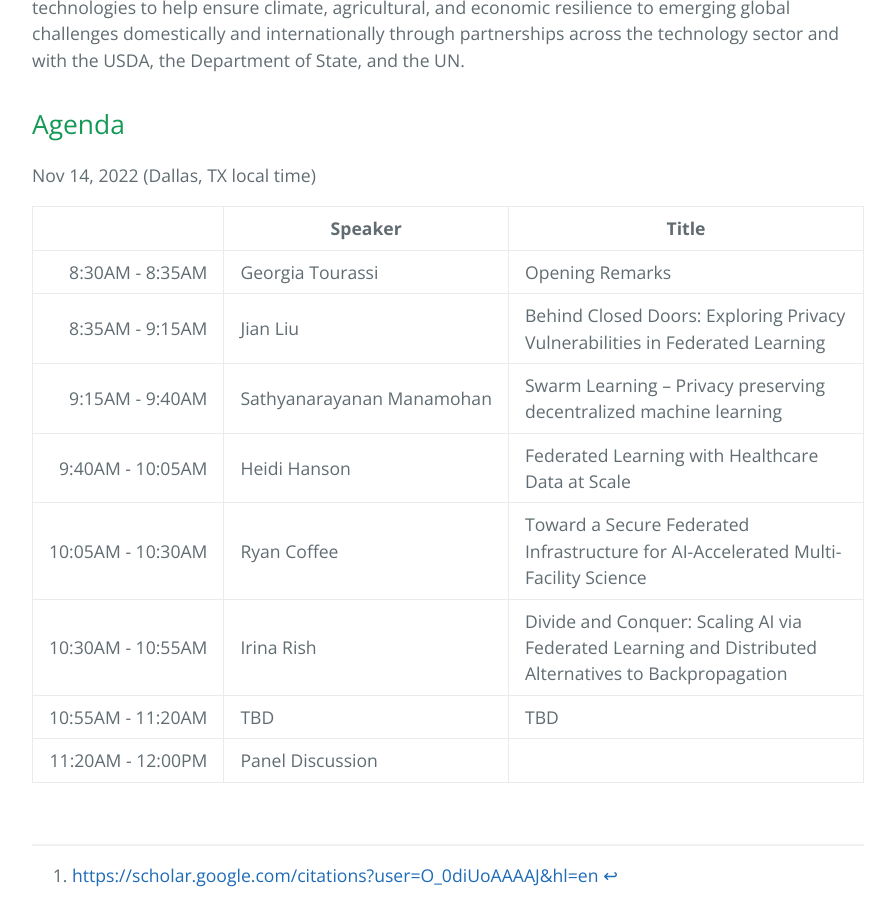
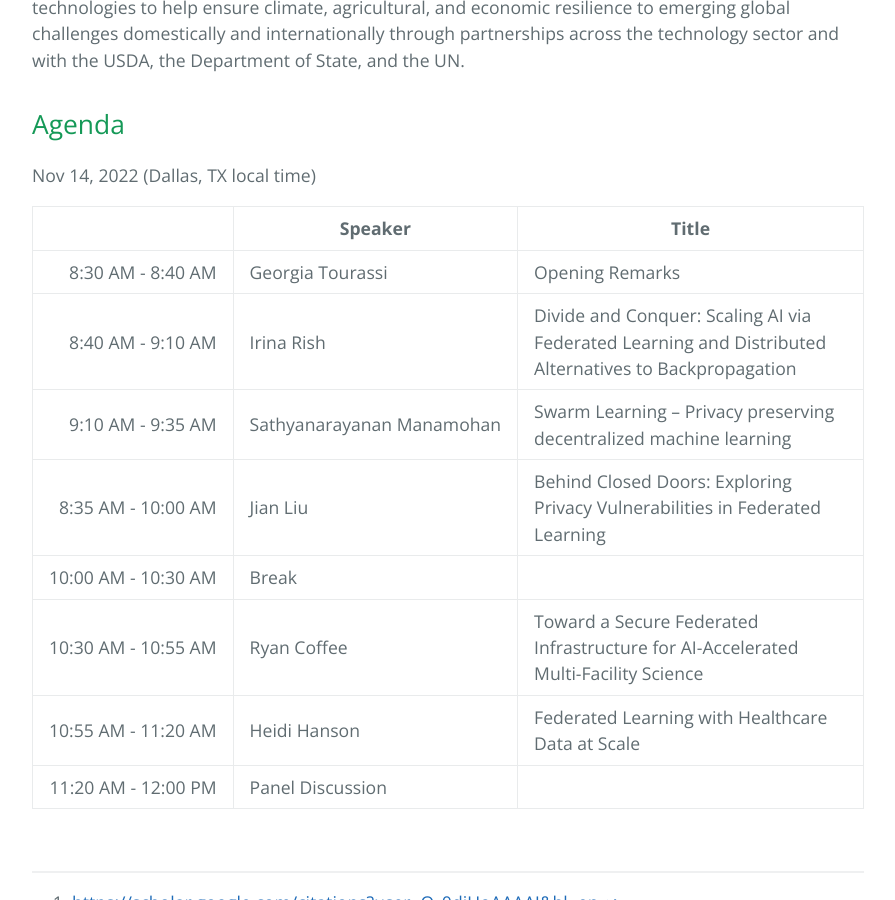
Before and after one commit to hpcFL/SC23, a Jekyll site: the page built from index.md, in a window 1280 px wide and 900 px high, scrolled down 4629 px. Shown: the whole window, without its empty margins (192-1087 px from the left). Built offline with Jekyll 4.4.1, drawn with Linux system fonts in a browser that asks for light colours.

Commit message:
Update agenda

```diff
--- a/index.md
+++ b/index.md
@@ -100,16 +100,16 @@ Nov 14, 2022 (Dallas, TX local time)
 
 <div id="agenda-table"></div>
 
-|                   | Speaker                   | Title                                                                                                 |
-|------------------:|---------------------------|-------------------------------------------------------------------------------------------------------|
-| 8:30AM - 8:35AM   | Georgia Tourassi          | Opening Remarks                                                                                       |
-| 8:35AM - 9:15AM   | Jian Liu                  | Behind Closed Doors: Exploring Privacy Vulnerabilities in Federated Learning                          |
-| 9:15AM - 9:40AM   | Sathyanarayanan Manamohan | Swarm Learning – Privacy preserving decentralized machine learning                                    |
-| 9:40AM - 10:05AM  | Heidi Hanson              | Federated Learning with Healthcare Data at Scale                                                      |
-| 10:05AM - 10:30AM | Ryan Coffee               | Toward a Secure Federated Infrastructure for AI-Accelerated Multi-Facility Science                    |
-| 10:30AM - 10:55AM | Irina Rish                | Divide and Conquer: Scaling AI via Federated Learning and Distributed Alternatives to Backpropagation |
-| 10:55AM - 11:20AM | TBD                       | TBD                                                                                                   |
-| 11:20AM - 12:00PM | Panel Discussion          |                                                                                                       |
+|                     | Speaker                   | Title                                                                                                 |
+|--------------------:|---------------------------|-------------------------------------------------------------------------------------------------------|
+| 8:30 AM - 8:40 AM   | Georgia Tourassi          | Opening Remarks                                                                                       |
+| 8:40 AM - 9:10 AM   | Irina Rish                | Divide and Conquer: Scaling AI via Federated Learning and Distributed Alternatives to Backpropagation |
+| 9:10 AM - 9:35 AM   | Sathyanarayanan Manamohan | Swarm Learning – Privacy preserving decentralized machine learning                                    |
+| 8:35 AM - 10:00 AM  | Jian Liu                  | Behind Closed Doors: Exploring Privacy Vulnerabilities in Federated Learning                          |
+| 10:00 AM - 10:30 AM | Break                     |                                                                                                       |
+| 10:30 AM - 10:55 AM | Ryan Coffee               | Toward a Secure Federated Infrastructure for AI-Accelerated Multi-Facility Science                    |
+| 10:55 AM - 11:20 AM | Heidi Hanson              | Federated Learning with Healthcare Data at Scale                                                      |
+| 11:20 AM - 12:00 PM | Panel Discussion          |                                                                                                       |
 
 
 <br/>
```
